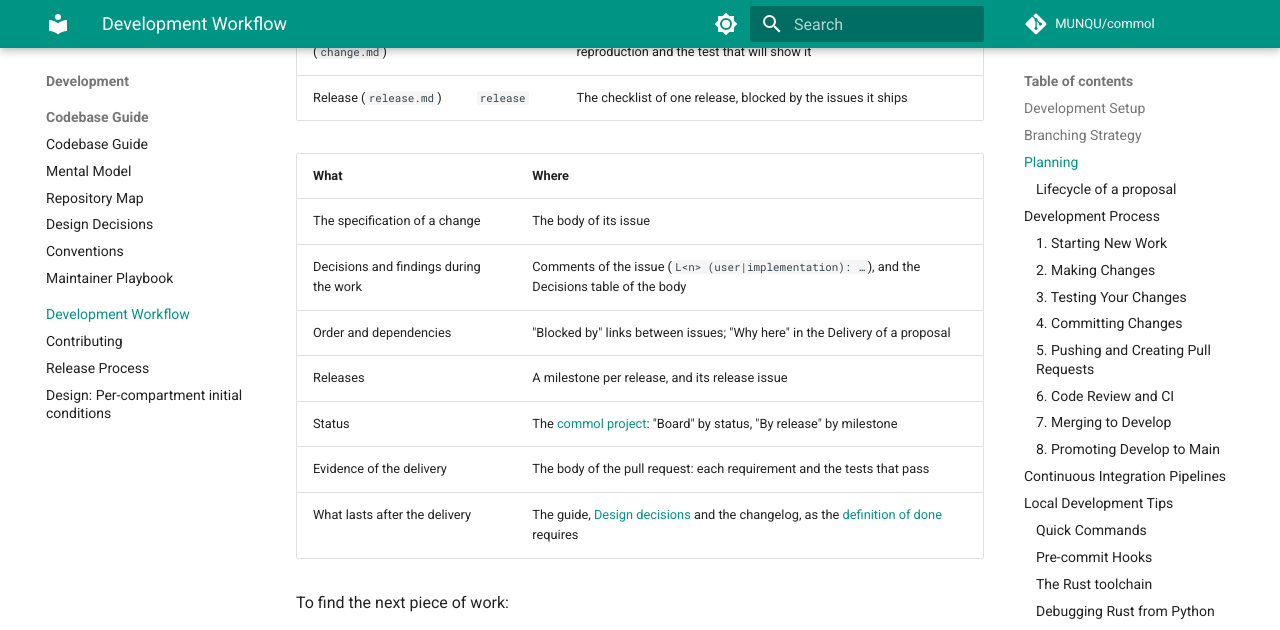
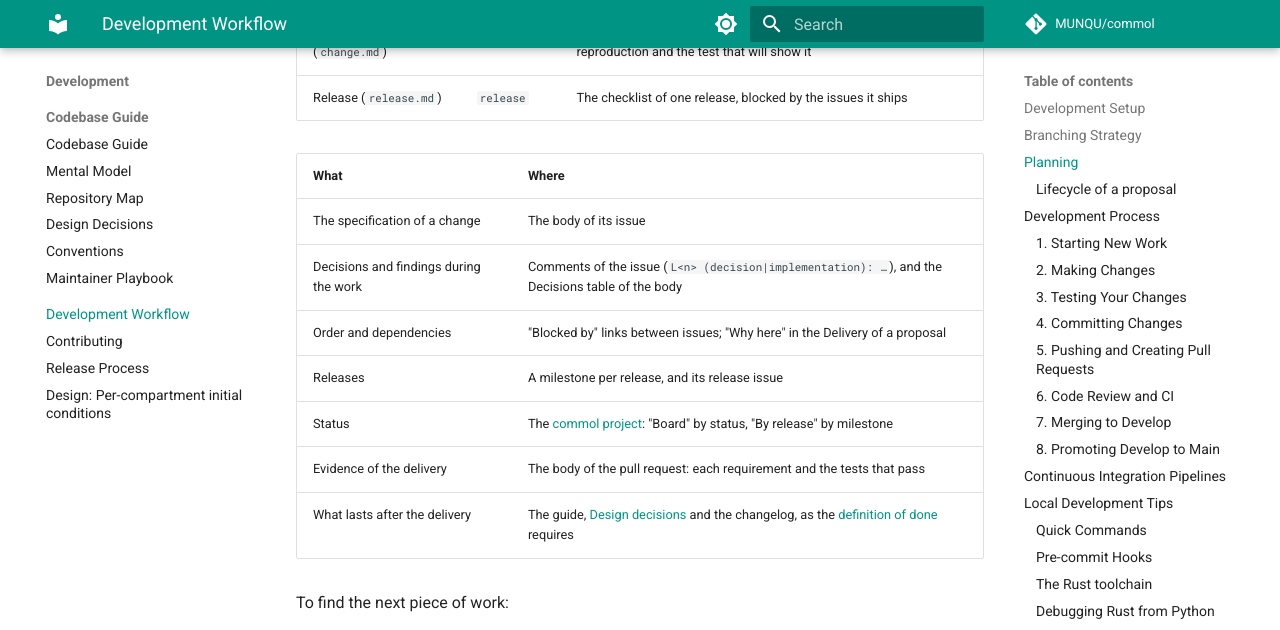
Before and after one commit to MUNQU/commol, an MkDocs documentation site: the page built from docs/development/workflow.md, in a window 1280 px wide and 900 px high, scrolled down 1311 px. Shown: the top 630 px of the window. Built offline with MkDocs 1.6.1 and Material for MkDocs 9.7.7, drawn with Linux system fonts in a browser that asks for light colours; comment, search, counter and statistics services are not loaded; the version menu is left out.

Commit message:
docs(planning): write proposals and their log in neutral terms

```diff
--- a/docs/development/workflow.md
+++ b/docs/development/workflow.md
@@ -49,7 +49,7 @@ Planned work lives in GitHub issues, written from the templates of
 | What | Where |
 |---|---|
 | The specification of a change | The body of its issue |
-| Decisions and findings during the work | Comments of the issue (`L<n> (user|implementation): …`), and the Decisions table of the body |
+| Decisions and findings during the work | Comments of the issue (`L<n> (decision|implementation): …`), and the Decisions table of the body |
 | Order and dependencies | "Blocked by" links between issues; "Why here" in the Delivery of a proposal |
 | Releases | A milestone per release, and its release issue |
 | Status | The [commol project](https://github.com/orgs/MUNQU/projects/1): "Board" by status, "By release" by milestone |
```
Also changed, not shown: .github/ISSUE_TEMPLATE/proposal.md.
